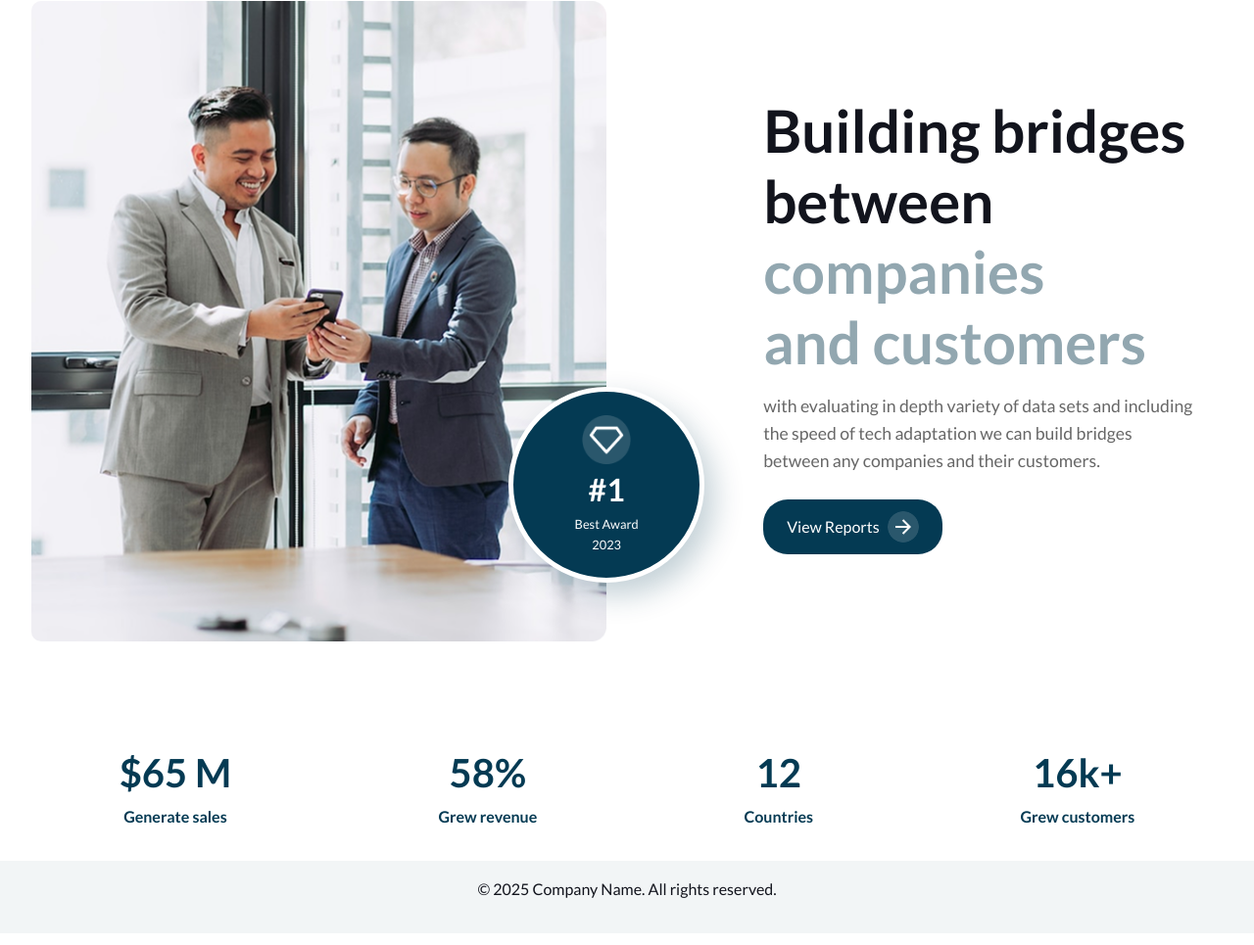
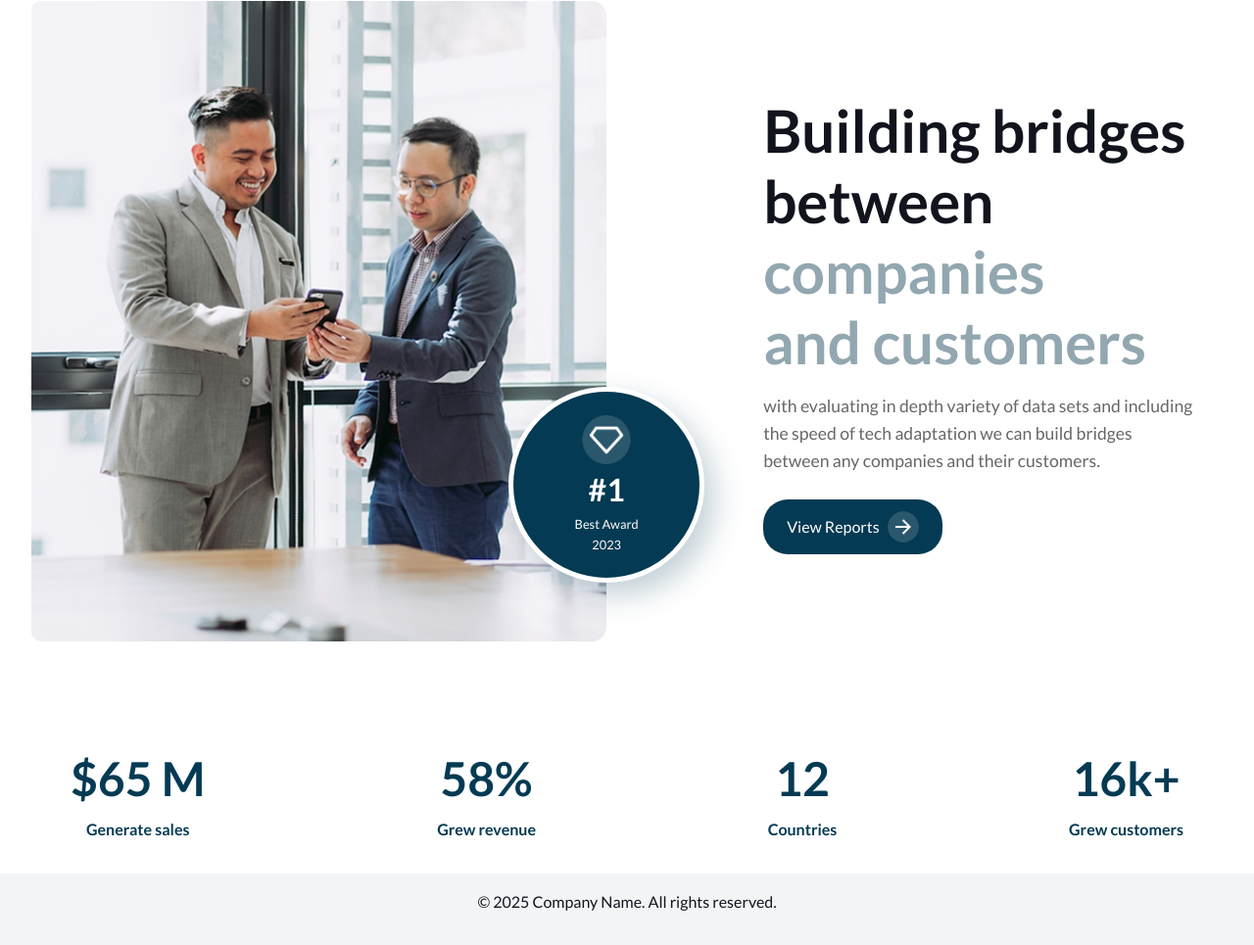
Before and after one commit to yadhu98/trustco-solo, a plain HTML site: page index.html in a window 1280 px wide. Shown: the part 2899-3864 px from the top of the page at 98% size. Drawn offline with Linux system fonts and the light colour scheme.

Commit message:
[TR-16] - Make the Numbers Section responsive Signed-off-by: yadhu98 <yadhu98@gmail.com>

```diff
--- a/style.css
+++ b/style.css
@@ -1123,6 +1123,31 @@ footer {
     color: var(--text-color-gray-two);
 }
 
+@media (min-width: 375px) {
+    .numbers-section-content {
+        display: grid;
+        grid-template-columns: 1fr 1fr;
+        grid-template-rows: auto auto;
+        gap: 10%;
+    }
+    .number-secton-text h1 {
+        margin-bottom: 0px;
+        color: var(--primary-color);
+        font-size: 2rem;
+    }
+}
+
+@media (min-width: 1024px) {
+    .numbers-section-content {
+        display: flex;
+    }
+    .number-secton-text h1 {
+        margin-bottom: 0px;
+        color: var(--primary-color);
+        font-size: 3rem;
+    }
+}
+
 
 /* Other Structural Elements */
 
```
